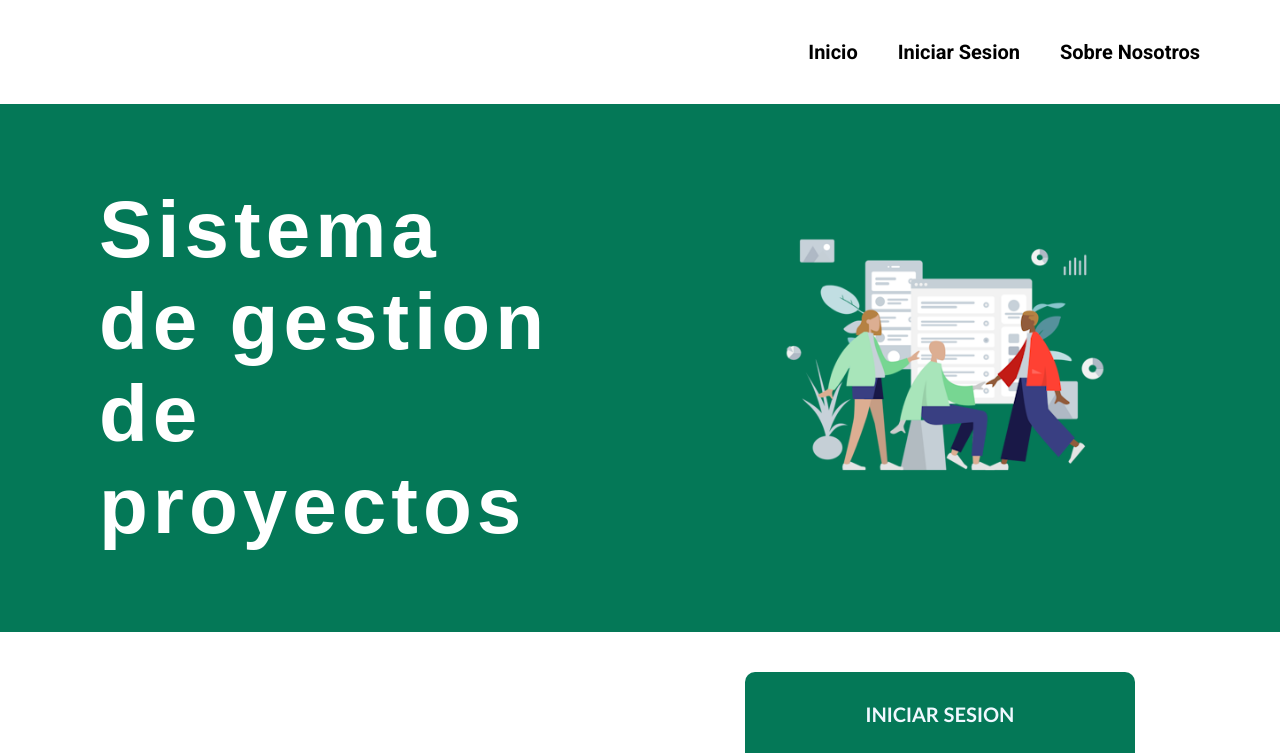
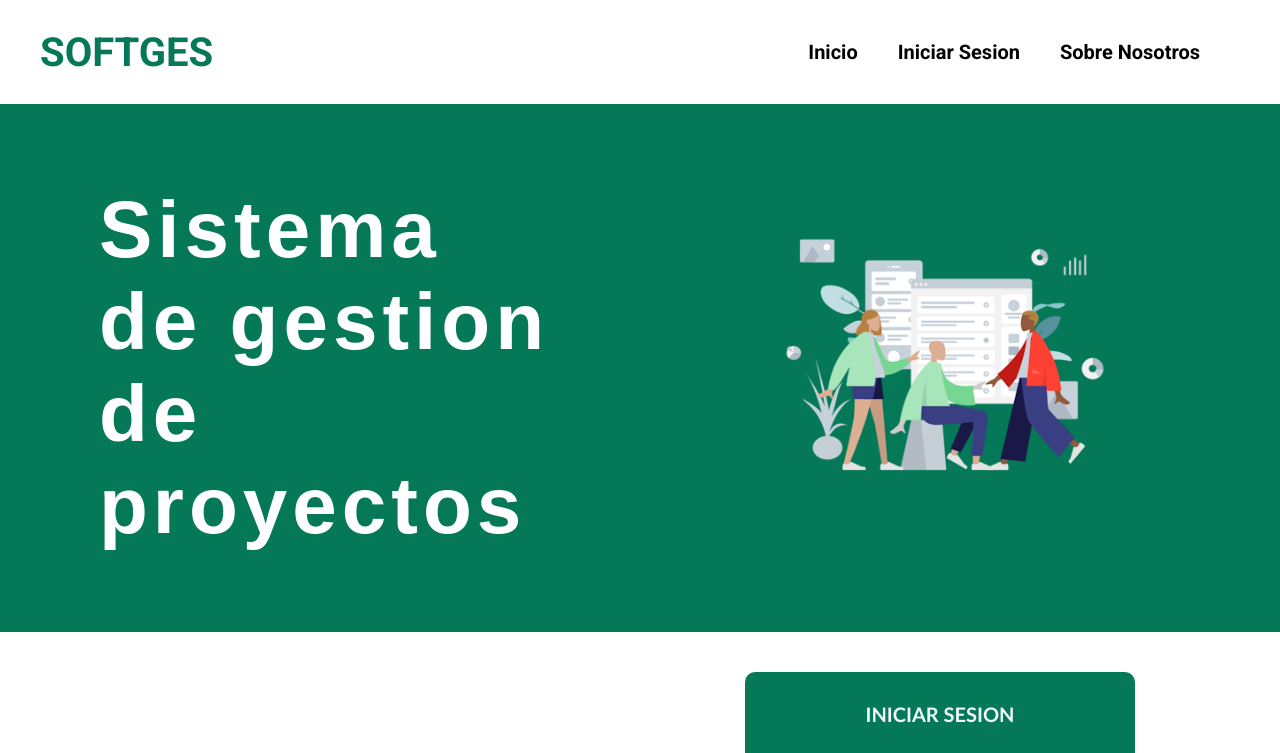
Before and after one commit to krouser2/SistemaGestionFront, a plain HTML site: page index.html in a window 1280 px wide. Shown: the top 753 px of the page. Drawn offline with Linux system fonts and the light colour scheme; a web font is replaced by a local one.

Commit message:
The logo was added

```diff
--- a/css/style.css
+++ b/css/style.css
@@ -55,6 +55,22 @@ img {
     padding: 40px;
     /* background-color: #bbbbbb; */
 
+}
+
+.header-div{
+    display: flex;
+    justify-content: center;
+    align-items:center;
+}
+
+
+.header-div a {
+    text-decoration: none;
+}
+.header-div a h2{
+    font-size: 40px;
+    color: #047857;
+    font-weight: bold;
 }
 
 .Header .main-browser a {
--- a/index.html
+++ b/index.html
@@ -11,13 +11,20 @@
 <body>
     <!-- Header -->
     <header class="Header" id="Header">
+        <div class="container header-div">
+            <!-- Logo -->
+            <a href="/">
+                <h2>SOFTGES</h2>
+            </a>
             <!-- Menu -->
-        <nav class="main-browser container">
+            <nav class="main-browser ">
                 <!-- Links -->
                 <a href="#Home" class="link">Inicio</a>
                 <a href="#Login" class="link">Iniciar Sesion</a>
                 <a href="#AboutUs" class="link">Sobre nosotros</a>
             </nav>
+        </div>
+
     </header>
     <!-- main section -->
     <section class="main-section " id="Home">
```
Lines whose indentation alone changed are shown as unchanged.
